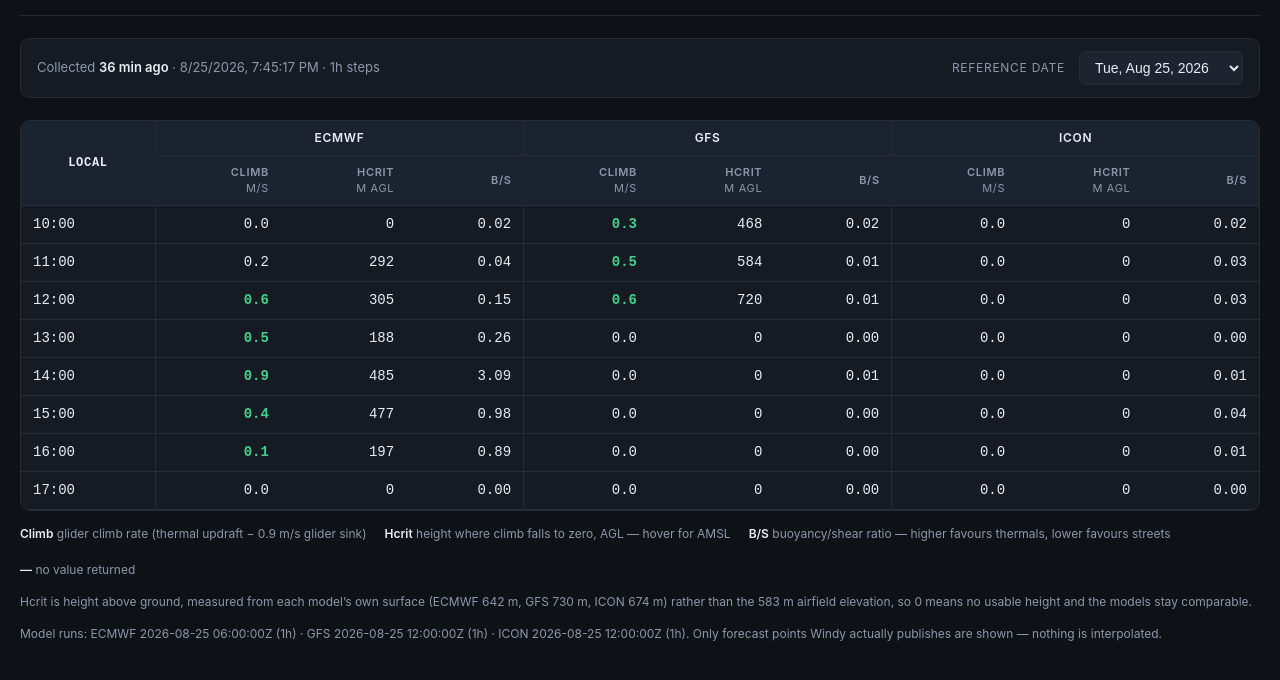
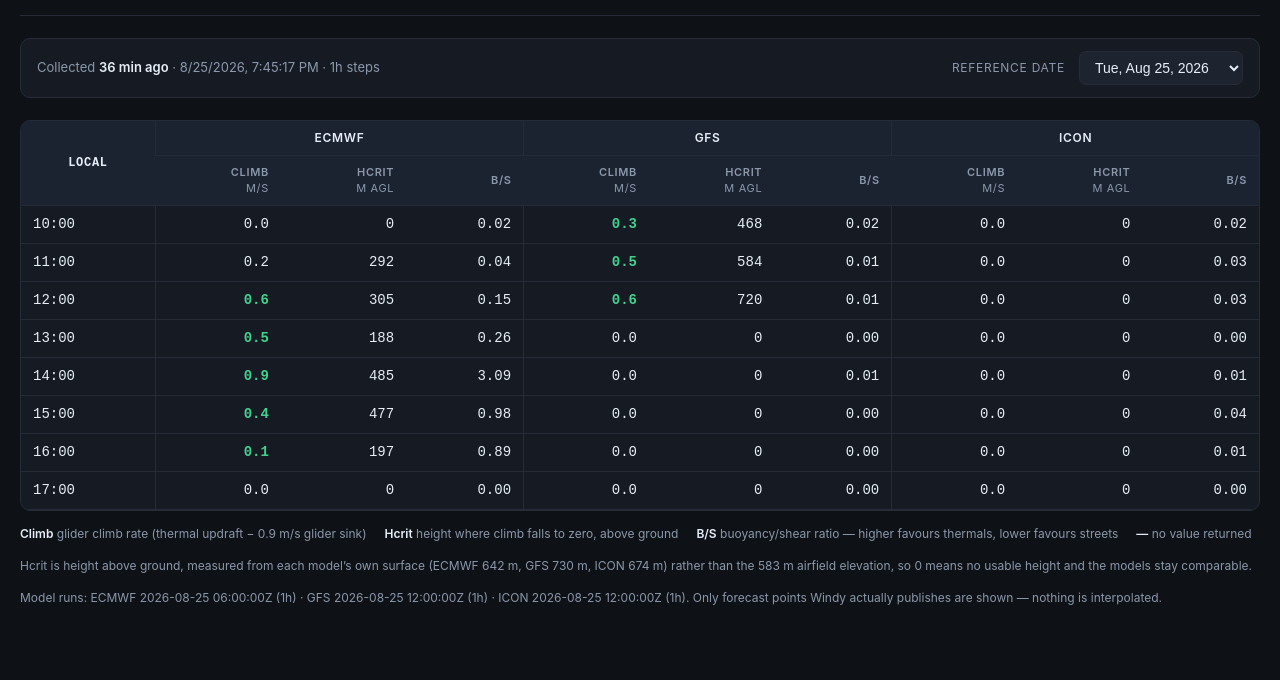
Before and after one commit to agj60/soar-table, a plain HTML site: page index.html in a window 1280 px wide. Shown: the part 90-770 px from the top of the page. Drawn offline with Linux system fonts and the light colour scheme.

Commit message:
Drop the 'hover for AMSL' promise from the Hcrit legend
Co-Authored-By: Claude Opus 5 <noreply@anthropic.com>

```diff
--- a/index.html
+++ b/index.html
@@ -201,7 +201,7 @@ function render() {
 
   h += '<div class="legend">' +
        '<span><b>Climb</b> glider climb rate (thermal updraft − 0.9 m/s glider sink)</span>' +
-       '<span><b>Hcrit</b> height where climb falls to zero, AGL — hover for AMSL</span>' +
+       '<span><b>Hcrit</b> height where climb falls to zero, above ground</span>' +
        '<span><b>B/S</b> buoyancy/shear ratio — higher favours thermals, lower favours streets</span>' +
        '<span><b>—</b> no value returned</span></div>';
 
```
